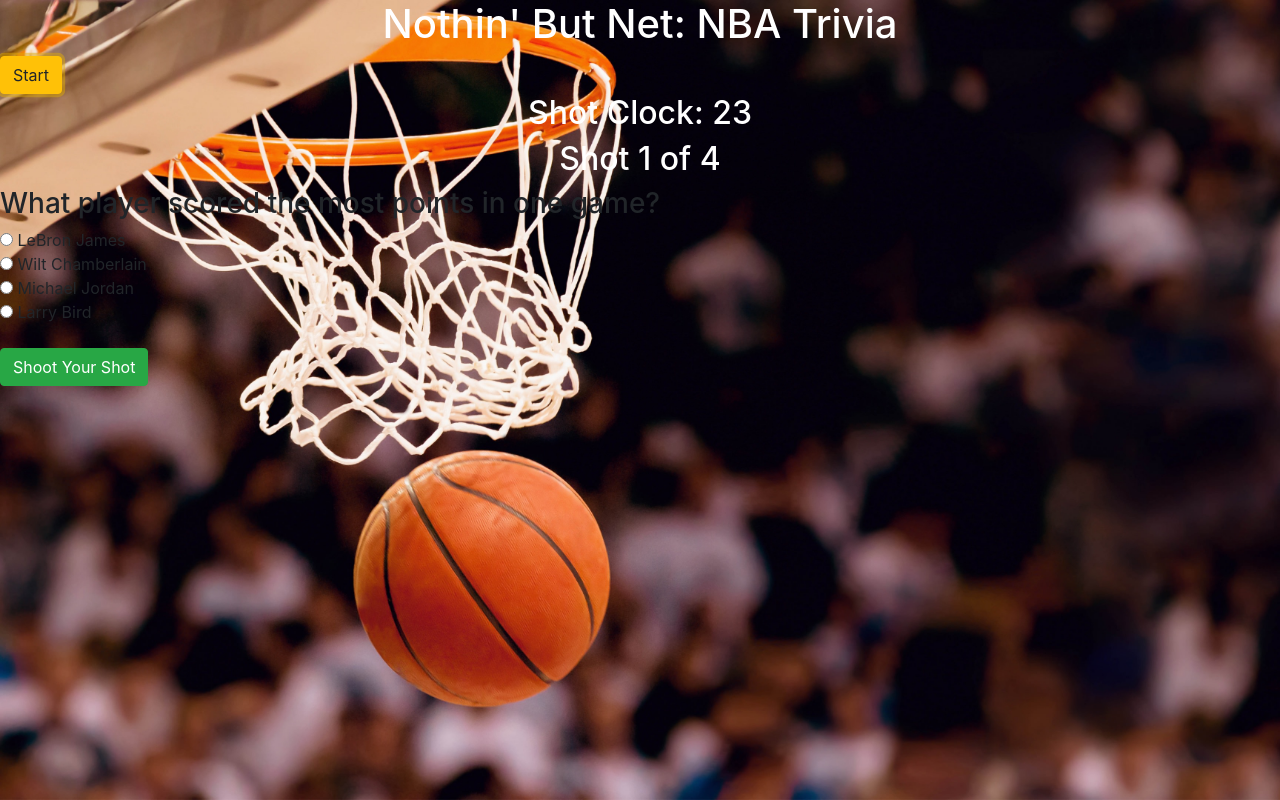
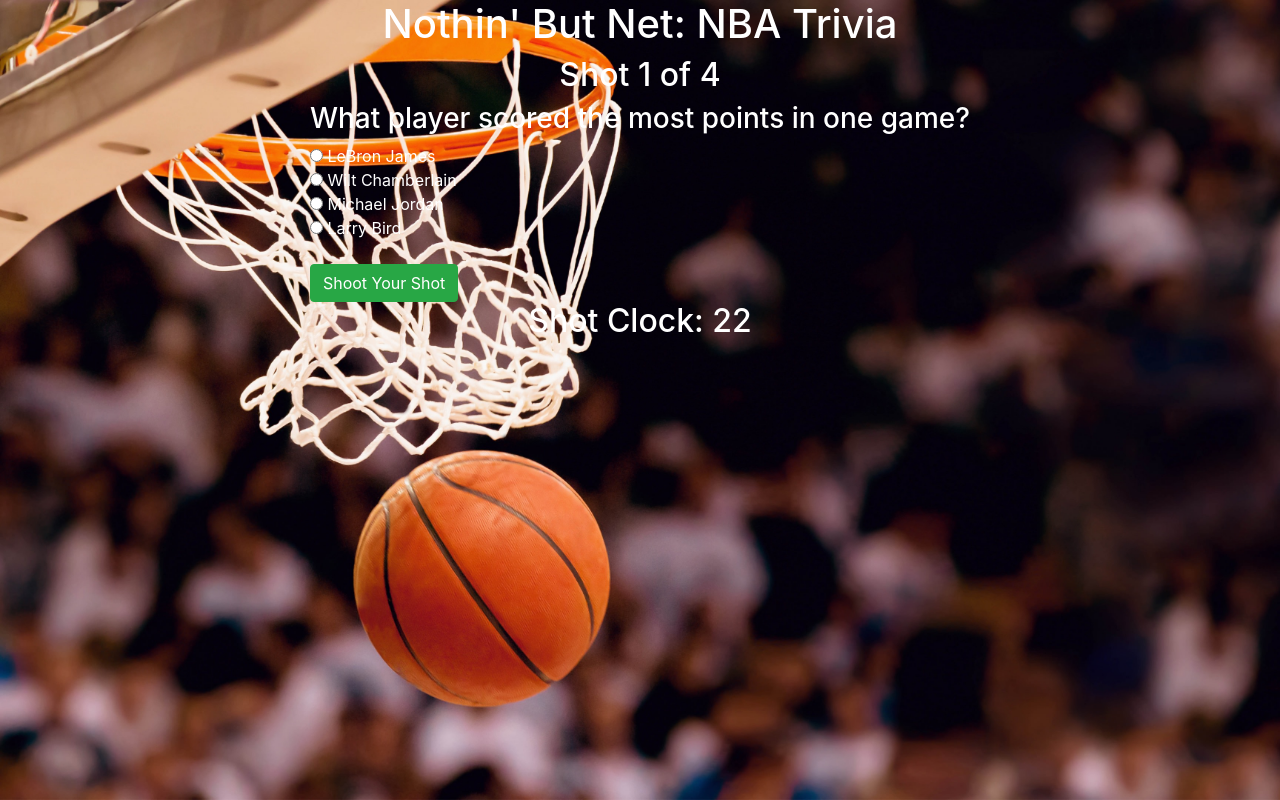
Before and after one commit to cwbabis/Trivia-Game, a plain HTML site: page index.html in a window 1280 px wide. Both pictures are taken after a click on the button "Start". Drawn offline with nearby package versions, Linux system fonts and the light colour scheme.

Commit message:
final changes

```diff
--- a/assets/css/style.css
+++ b/assets/css/style.css
@@ -1,5 +1,5 @@
 body {
-    background:url(../images/bballbackground.jpg);
+    background: url(../images/bballbackground.jpg);
     background-size: cover;
     background-color: orange;
     background-repeat: no-repeat;
@@ -14,8 +14,21 @@ h1, p, h2 {
     color: #ffffff;
 }
 
-/* div#test {
-    background-color: white;
-    border: black 1px solid;
-    padding: 10px 40px 40px 40px;
-} */
+.jumbotron{
+    justify-content: center;
+    display: flex;
+    align-items: center;
+    background-color: transparent;
+ }
+ #questionsJumbotron{
+     margin: 0px;
+     padding: 0px;
+     border: 0px;
+     color: white;
+    justify-content: center;
+    display: flex;
+    align-items: center;
+    text-emphasis-color: black;
+    /* color: white; */
+    background-color: transparent;
+ }
--- a/assets/javascript/app.js
+++ b/assets/javascript/app.js
@@ -1,4 +1,4 @@
-var number = 25;
+var number = 24;
 var intervalId;
 var buzzer = new Audio("assets/soundfiles/Buzzer.mp3");
 
@@ -18,27 +18,28 @@ function name(x) {
 }
 function renderQuestion() {
     test = name("test");
+    if (pos == questions.length) {
+        resultQuote();
+    }
+    else {
+        showQuestion();
+    }
+}
+function resultQuote() {
 
-    if (pos >= questions.length && correct < 3) {
+    if (correct < 3) {
         test.innerHTML = "<h2>You made " + correct + " of " + questions.length + " shots! </h2>";
         name("test_status").innerHTML = "Damn u suck";
-        pos = 0;
-        correct = 0;
-        stop();
-        // make a reset function
-        return false;
     }
-
-    // redundant if statement but can't think of way to shorten the code
-    if (pos >= questions.length && correct > 2) {
+    else {
         test.innerHTML = "<h2>You made " + correct + " of " + questions.length + " shots! </h2>";
         name("test_status").innerHTML = "Way to ball out kid!";
-        pos = 0;
-        correct = 0;
-        stop();
-        // make a reset function
-        return false;
     }
+    pos = 0;
+    correct = 0;
+    stop();
+}
+function showQuestion() {
     //interdimensional array = super cool
     name("test_status").innerHTML = "Shot " + (pos + 1) + " of " + questions.length;
     question = questions[pos][0];
@@ -52,7 +53,7 @@ function renderQuestion() {
     test.innerHTML += "<input type='radio' name='choices' value='B'> " + chB + "<br>";
     test.innerHTML += "<input type='radio' name='choices' value='C'> " + chC + "<br>";
     test.innerHTML += "<input type='radio' name='choices' value='D'> " + chD + "<br><br>";
-    test.innerHTML += "<button type='button' class='btn btn-success' onclick='checkAnswer()'>Shoot Your Shot</button>";
+    test.innerHTML += "<button type='button'  class='btn btn-success buttonStart' onclick='checkAnswer()'>Shoot Your Shot</button>";
 }
 function checkAnswer() {
     choices = document.getElementsByName("choices");
@@ -72,17 +73,22 @@ window.addEventListener("load", renderQuestion, false);
 function run() {
     clearInterval(intervalId);
     intervalId = setInterval(decrement, 1000);
+    number = 24;
 }
 function decrement() {
     number--;
-    //double quotes then single quotes or it gets messed up..
-    //took me like and hour to figure out why it wasn't displaying correctly ffs.
-    $("#number-countdown").text('Shot Clock: ' + number);
+    renderClock();
     if (number === 0) {
         timeUp();
+        $("#disabledButton").hide();
+        $("#container").hide();
+        $(".buttonStart").show();
         stop();
-        $("test_status").innerHTML(' ');
+
     }
+}
+function renderClock() {
+    $("#number-countdown").text("Shot Clock: " + number);
 }
 function stop() {
     clearInterval(intervalId);
@@ -90,14 +96,30 @@ function stop() {
 function timeUp() {
     $("#number-countdown").append("<h2>You Ran Out of Time!</h2>");
     buzzer.play();
+    $("#disabledButton").hide();
 }
-//adding this start button now makes my questions not show up
-$("#start").on("click", function() {
-    var intervalId = setTimeout(timeUp, 1000 * 25);
-    $("#container").append("<h2 id='number-countdown'></h2>");
+$("#start").on("click", function () {
+    $(this).hide();
+    $("#countdownContainer").append("<h2 id='number-countdown'></h2>");
     $("#container").append("<h2 id='test_status'></h2>");
     $("#container").append("<div id='test'></div>");
 
     run();
+    renderClock();
     renderQuestion();
 })
+
+/* Got super annoyed with this one.. for some reason, timers are hard for me to understand.
+I need to review over them. I think the video I watched on youtube to help me set up the
+questions form hurt me more than helped. The person didn't use any jQuery so when I wanted to
+use it, it was very easy to mix up. "innerhtml" etc. It also made my code super clunky. Orignally I wanted to do it where
+everytime you "shoot" an answer the shot clock resets but I was having a lot of trouble pulling that off.
+I did learn something new in multidemensional arrays which is cool.
+
+Some things that need to be fixed are.
+1. adding a reset button when the timeUp function is called and actually getting that to reset elements.
+2. When restarting the game jump back to position 0 in the array.
+3. Some styling issue with my jumbotrons.
+4. Hiding and showing elements when certain buttons are pressed.
+5. Disabling buttons when certain elements are pressed.
+*/
--- a/index.html
+++ b/index.html
@@ -21,11 +21,23 @@
     <h1 id=Title>Nothin' But Net: NBA Trivia</h1>
     <!--
     <button id="start">Start</button> -->
-    <button type="button" id="start" class="btn btn-warning">Start</button>
     <!-- <button id="retry">Retry</button> -->
 
     <!-- <div class="jumbotron"> -->
-    <div id="container"></div>
+
+    <div class="jumbotron" id="questionsJumbotron">
+        <div id="container">
+            <div class="jumbotron" id="questionsJumbotron"></div>
+        </div>
+    </div>
+
+
+    <div id="countdownContainer">
+    </div>
+
+    <div class="jumbotron">
+        <button type="button" id="start" class="btn btn-primary btn-outline-warning btn-lg">Start</button>
+    </div>
     <!-- </div> -->
 
     <!--  <h2 id='number-countdown'></h2>
```
